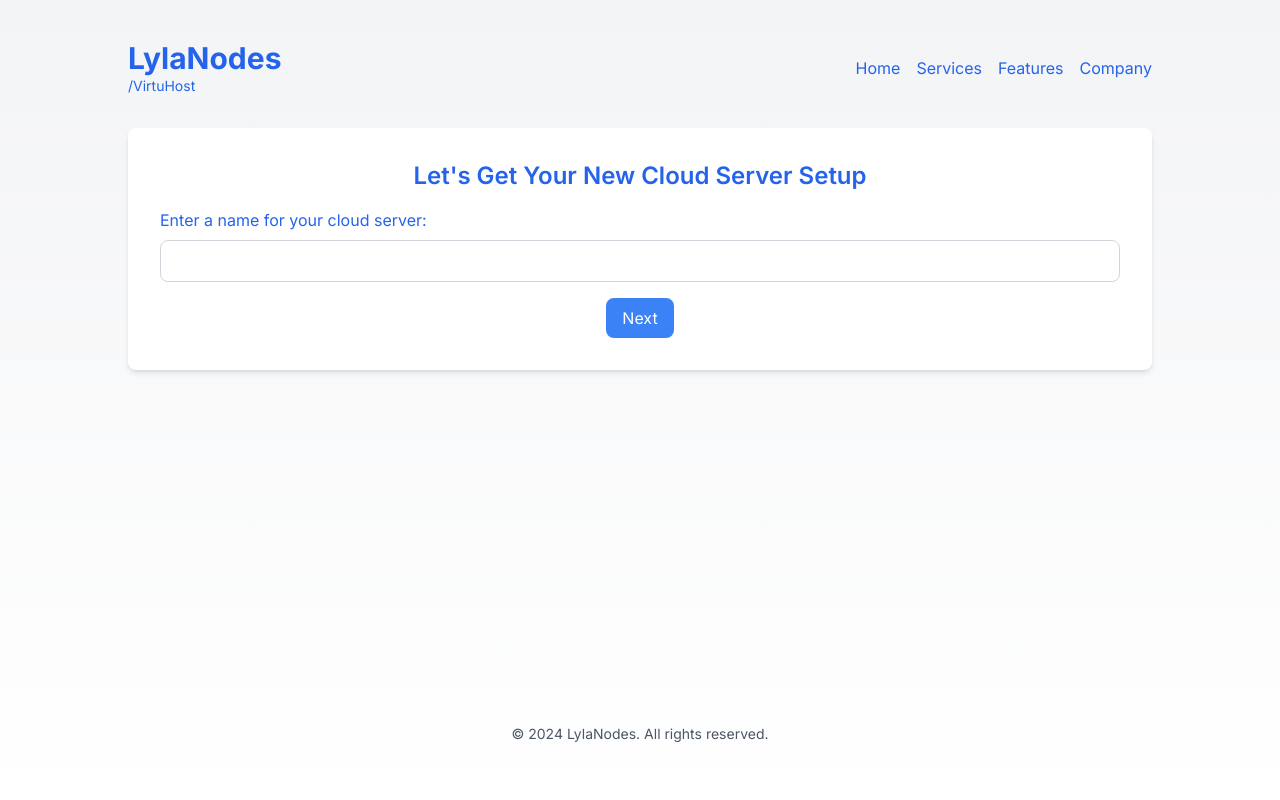
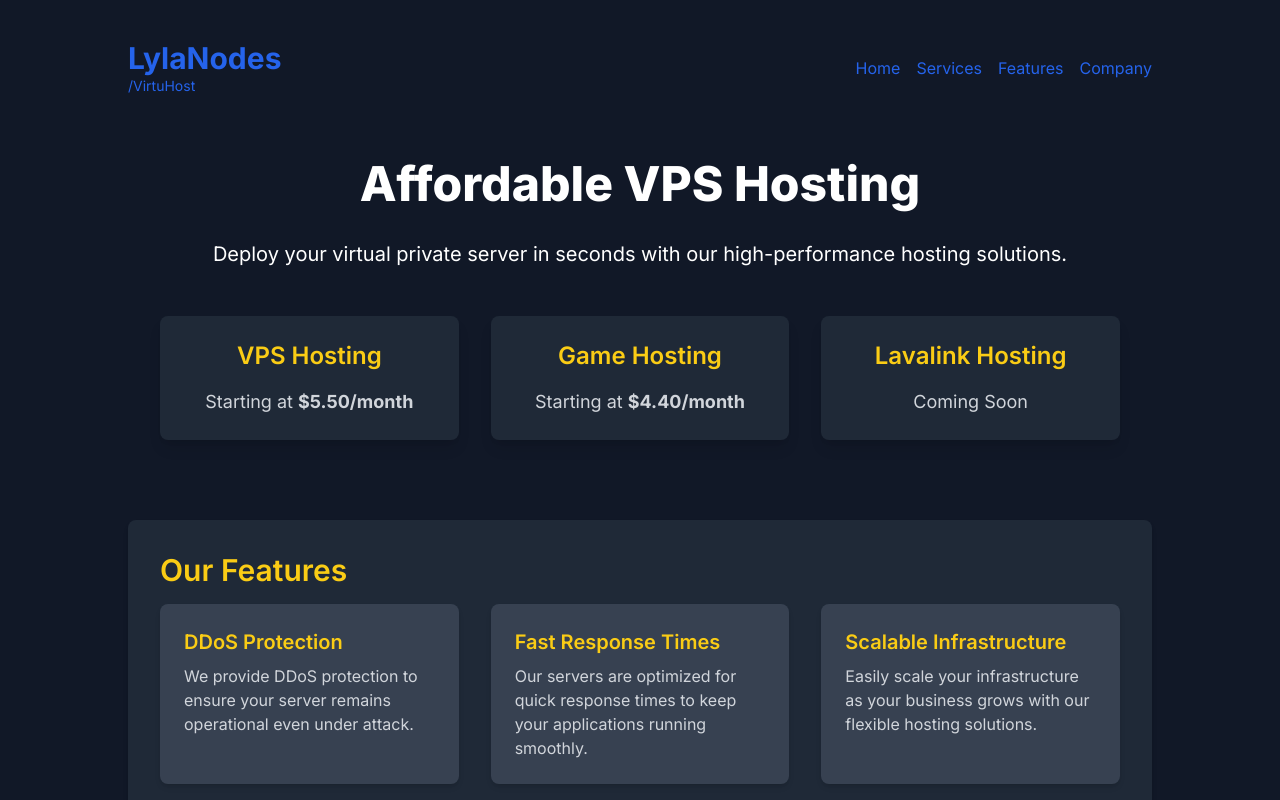
Before and after one commit to vekalmao/vpswebsite, a Next.js app: page / in a window 1280 px wide. Shown: the top 800 px of the page. Built offline with nearby package versions, Linux system fonts and the light colour scheme.

Commit message:
Update page.tsx

```diff
--- a/app/page.tsx
+++ b/app/page.tsx
@@ -81,7 +81,7 @@ const Home = () => {
   ];
 
   return (
-    <main className="flex flex-col items-center justify-center min-h-screen p-10 bg-gradient-to-b from-gray-100 to-white dark:from-gray-800 dark:to-gray-900">
+    <main className="flex flex-col items-center justify-center min-h-screen p-10 bg-gray-900 text-white">
       <header className="w-full max-w-5xl flex items-center justify-between mb-8">
         <div>
           <h1 className="text-3xl font-bold text-blue-600">LylaNodes</h1>
@@ -89,17 +89,54 @@ const Home = () => {
         </div>
         <nav>
           <ul className="flex space-x-4">
-            <li><a href="#" className="text-blue-600 hover:text-purple-900 dark:text-blue-400 dark:hover:text-blue-600">Home</a></li>
-            <li><a href="#" className="text-blue-600 hover:text-purple-900 dark:text-blue-400 dark:hover:text-blue-600">Services</a></li>
-            <li><a href="#" className="text-blue-600 hover:text-purple-900 dark:text-blue-400 dark:hover:text-blue-600">Features</a></li>
-            <li><a href="#" className="text-blue-600 hover:text-purple-900 dark:text-blue-400 dark:hover:text-blue-600">Company</a></li>
+            <li><a href="#" className="text-blue-600 hover:text-purple-900">Home</a></li>
+            <li><a href="#" className="text-blue-600 hover:text-purple-900">Services</a></li>
+            <li><a href="#" className="text-blue-600 hover:text-purple-900">Features</a></li>
+            <li><a href="#" className="text-blue-600 hover:text-purple-900">Company</a></li>
           </ul>
         </nav>
       </header>
 
+      <section className="w-full max-w-5xl p-8 text-center">
+        <h2 className="text-5xl font-extrabold mb-8">Affordable VPS Hosting</h2>
+        <p className="text-xl mb-12">Deploy your virtual private server in seconds with our high-performance hosting solutions.</p>
+        <div className="grid grid-cols-1 md:grid-cols-3 gap-8 mb-12">
+          <div className="bg-gray-800 rounded-lg p-6 text-center shadow-lg">
+            <h3 className="text-2xl font-semibold mb-4 text-yellow-400">VPS Hosting</h3>
+            <p className="text-lg text-gray-300">Starting at <span className="font-bold">$5.50/month</span></p>
+          </div>
+          <div className="bg-gray-800 rounded-lg p-6 text-center shadow-lg">
+            <h3 className="text-2xl font-semibold mb-4 text-yellow-400">Game Hosting</h3>
+            <p className="text-lg text-gray-300">Starting at <span className="font-bold">$4.40/month</span></p>
+          </div>
+          <div className="bg-gray-800 rounded-lg p-6 text-center shadow-lg">
+            <h3 className="text-2xl font-semibold mb-4 text-yellow-400">Lavalink Hosting</h3>
+            <p className="text-lg text-gray-300">Coming Soon</p>
+          </div>
+        </div>
+      </section>
+
+      <section className="w-full max-w-5xl bg-gray-800 rounded-lg p-8 shadow-md mb-8 text-left">
+        <h2 className="text-3xl font-semibold mb-4 text-yellow-400">Our Features</h2>
+        <div className="grid grid-cols-1 md:grid-cols-3 gap-8">
+          <div className="bg-gray-700 p-6 rounded-lg shadow-md text-left">
+            <h3 className="text-xl font-semibold mb-2 text-yellow-400">DDoS Protection</h3>
+            <p className="text-gray-300">We provide DDoS protection to ensure your server remains operational even under attack.</p>
+          </div>
+          <div className="bg-gray-700 p-6 rounded-lg shadow-md text-left">
+            <h3 className="text-xl font-semibold mb-2 text-yellow-400">Fast Response Times</h3>
+            <p className="text-gray-300">Our servers are optimized for quick response times to keep your applications running smoothly.</p>
+          </div>
+          <div className="bg-gray-700 p-6 rounded-lg shadow-md text-left">
+            <h3 className="text-xl font-semibold mb-2 text-yellow-400">Scalable Infrastructure</h3>
+            <p className="text-gray-300">Easily scale your infrastructure as your business grows with our flexible hosting solutions.</p>
+          </div>
+        </div>
+      </section>
+
       {step === 1 && (
         <section className="w-full max-w-5xl bg-white rounded-lg p-8 shadow-md mb-8 text-center">
-          <h2 className="text-2xl font-semibold mb-4 text-blue-600">Let&apos;s Get Your New Cloud Server Setup</h2>
+          <h2 className="text-2xl font-semibold mb-4 text-blue-600">Let's Get Your New Cloud Server Setup</h2>
           <div className="mb-4">
             <label className="block text-left mb-2 text-blue-600">Enter a name for your cloud server:</label>
             <input
@@ -110,7 +147,7 @@ const Home = () => {
             />
           </div>
           <button
-            className="bg-blue-500 text-white px-4 py-2 rounded-lg hover:bg-blue-600 transition duration-300"
+            className="bg-blue-600 text-white px-4 py-2 rounded-lg hover:bg-blue-700 transition duration-300"
             onClick={handleSaveServerName}
           >
             Next
@@ -120,14 +157,26 @@ const Home = () => {
 
       {step === 2 && (
         <section className="w-full max-w-5xl bg-white rounded-lg p-8 shadow-md mb-8 text-center">
-          <h2 className="text-2xl font-semibold mb-4 text-blue-600">Select Your Location</h2>
+          <h2 className="text-2xl font-semibold mb-4 text-blue-600">Select a Location</h2>
           <div className="flex justify-center space-x-8 mb-8">
             <div onClick={() => handleSelectLocation('Ashburn Virginia')} className="cursor-pointer">
-              <Image src="/ashburn-virginia.jpg" alt="Ashburn Virginia" width={300} height={200} className="h-24 mb-2 rounded-lg" />
+              <Image
+                src="/images/ashburn.jpg"
+                alt="Ashburn Virginia"
+                width={300}
+                height={200}
+                className="h-24 mb-2 rounded-lg"
+              />
               <p className="text-gray-600">Ashburn Virginia</p>
             </div>
             <div onClick={() => handleSelectLocation('Frankfurt - Germany')} className="cursor-pointer">
-              <Image src="/frankfurt-germany.jpg" alt="Frankfurt - Germany" width={300} height={200} className="h-24 mb-2 rounded-lg" />
+              <Image
+                src="/images/frankfurt.jpg"
+                alt="Frankfurt - Germany"
+                width={300}
+                height={200}
+                className="h-24 mb-2 rounded-lg"
+              />
               <p className="text-gray-600">Frankfurt - Germany</p>
             </div>
           </div>
@@ -136,20 +185,20 @@ const Home = () => {
 
       {step === 3 && (
         <section className="w-full max-w-5xl bg-white rounded-lg p-8 shadow-md mb-8 text-center">
-          <h2 className="text-2xl font-semibold mb-4 text-blue-600">Choose Your CPU Type</h2>
-          <div className="flex justify-center space-x-8 mb-8">
-            <button
-              className="bg-blue-500 text-white px-4 py-2 rounded-lg hover:bg-blue-600 transition duration-300"
-              onClick={() => handleSelectCpuType('Shared')}
-            >
-              Shared CPU
-            </button>
-            <button
-              className="bg-blue-500 text-white px-4 py-2 rounded-lg hover:bg-blue-600 transition duration-300"
-              onClick={() => handleSelectCpuType('Dedicated')}
-            >
-              Dedicated CPU
-            </button>
+          <h2 className="text-2xl font-semibold mb-4 text-blue-600">Select a CPU Type</h2>
+          <div className="grid grid-cols-1 md:grid-cols-3 gap-8 mb-8">
+            <div onClick={() => handleSelectCpuType('Standard')} className="cursor-pointer bg-gray-800 rounded-lg p-6 text-center shadow-lg">
+              <h3 className="text-2xl font-semibold mb-4 text-yellow-400">Standard</h3>
+              <p className="text-lg text-gray-300">Starting at <span className="font-bold">$5.50/month</span></p>
+            </div>
+            <div onClick={() => handleSelectCpuType('Premium')} className="cursor-pointer bg-gray-800 rounded-lg p-6 text-center shadow-lg">
+              <h3 className="text-2xl font-semibold mb-4 text-yellow-400">Premium</h3>
+              <p className="text-lg text-gray-300">Starting at <span className="font-bold">$8.50/month</span></p>
+            </div>
+            <div onClick={() => handleSelectCpuType('Ultra')} className="cursor-pointer bg-gray-800 rounded-lg p-6 text-center shadow-lg">
+              <h3 className="text-2xl font-semibold mb-4 text-yellow-400">Ultra</h3>
+              <p className="text-lg text-gray-300">Starting at <span className="font-bold">$12.50/month</span></p>
+            </div>
           </div>
         </section>
       )}
@@ -210,7 +259,7 @@ const Home = () => {
       )}
 
       <footer className="w-full max-w-5xl flex items-center justify-center mt-auto pt-8 pb-4">
-        <p className="text-gray-600 text-sm">© 2024 LylaNodes. All rights reserved.</p>
+        <p className="text-gray-600 text-sm">&copy; 2024 LylaNodes. All rights reserved.</p>
       </footer>
     </main>
   );
```
